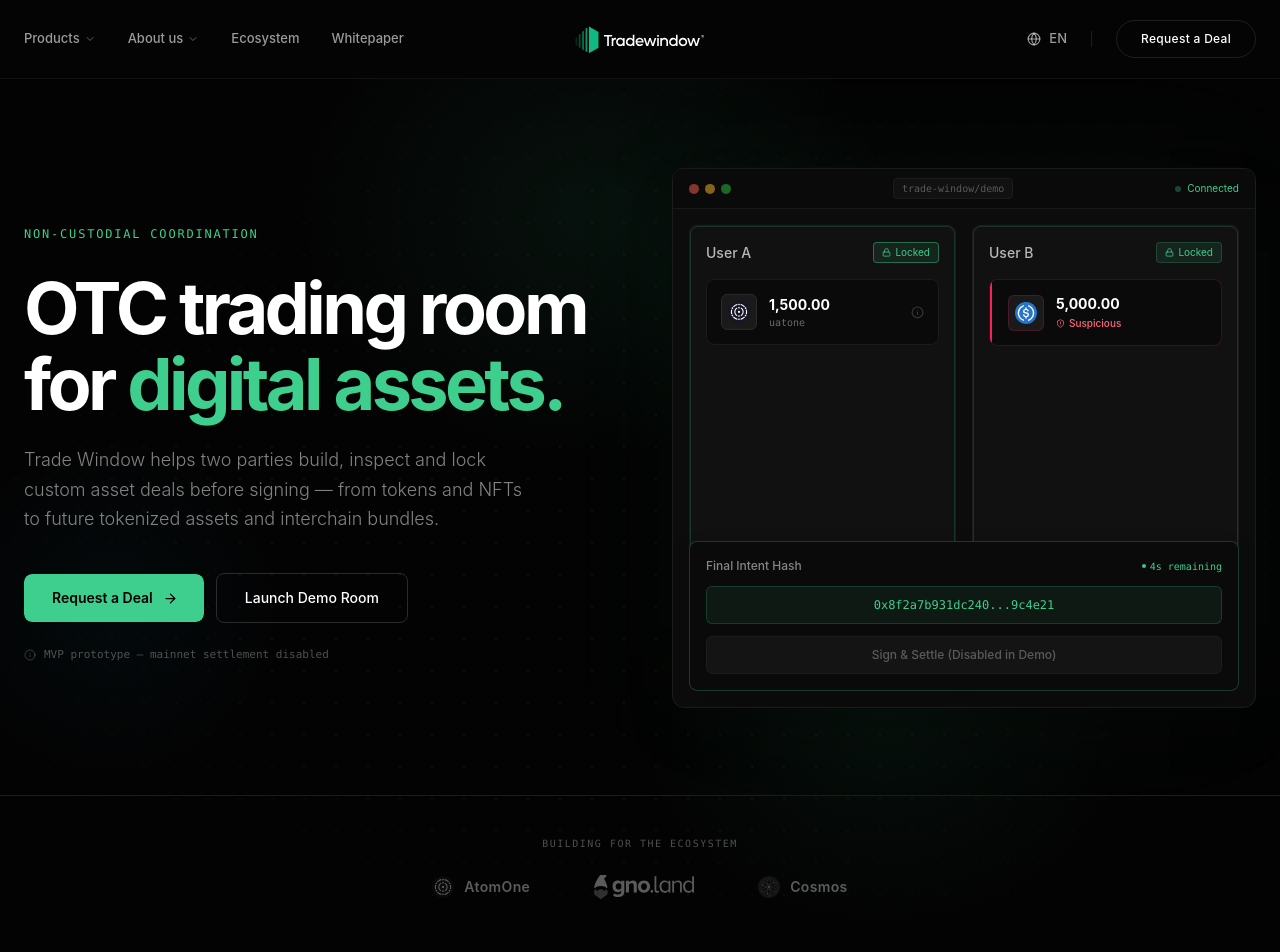
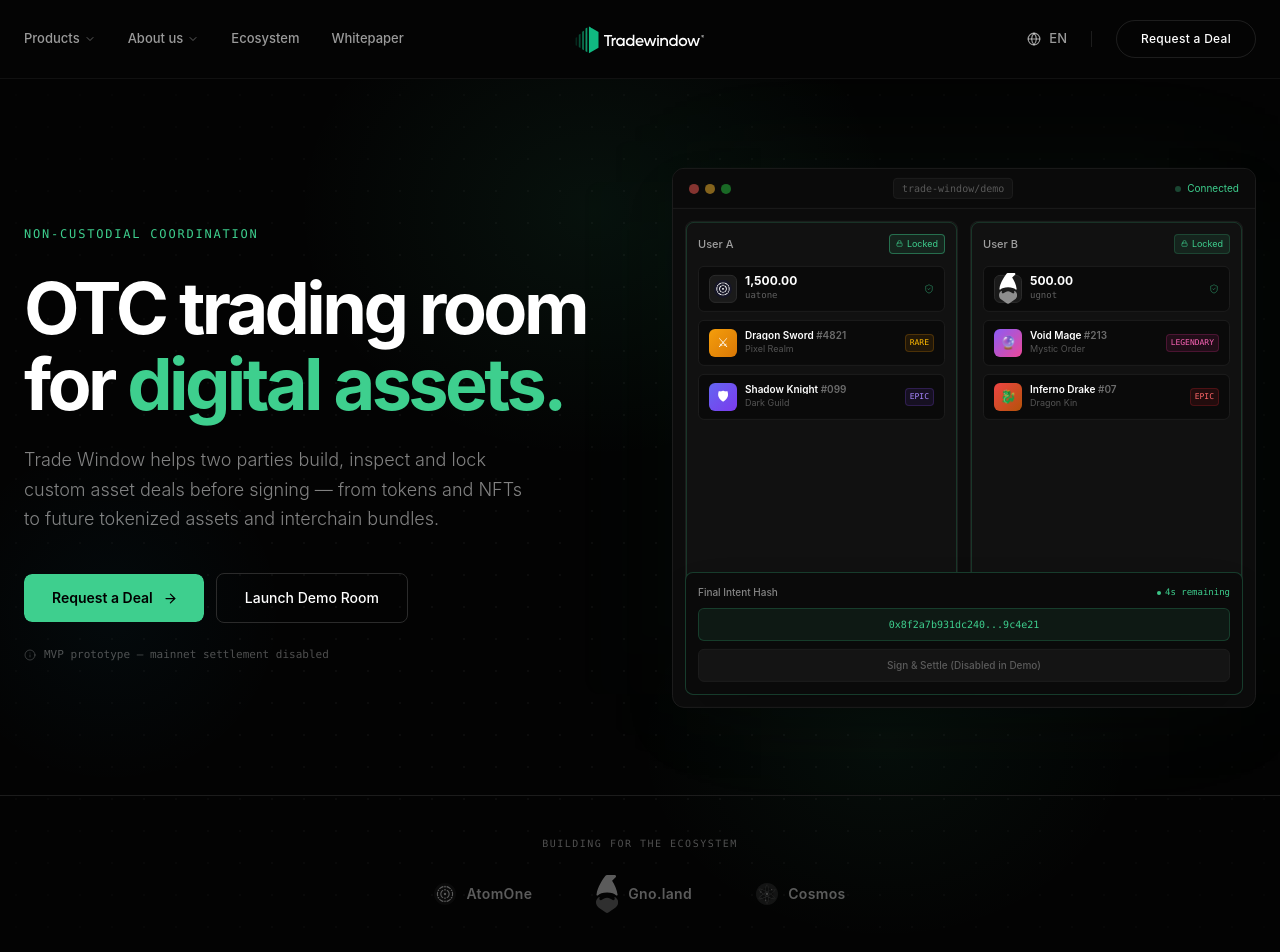
Before and after one commit to dintsen/trade-window, a Next.js app in the folder apps/web/: page / in a window 1280 px wide. Shown: the top 952 px of the page. Built offline with nearby package versions, Linux system fonts and the light colour scheme; a web font is replaced by a local one.

Commit message:
fix: UX pass — wallet logos, remove Preview badge, NFT cards in hero + products mockup, gnot-icon in ecosystem

```diff
--- a/apps/web/src/components/landing/hero-section.tsx
+++ b/apps/web/src/components/landing/hero-section.tsx
@@ -4,7 +4,7 @@
 import Link from 'next/link';
 import Image from 'next/image';
 import { motion } from 'framer-motion';
-import { ArrowRight, ShieldAlert, Lock, Info } from 'lucide-react';
+import { ArrowRight, ShieldCheck, Lock, Info, Sword, Zap, Star } from 'lucide-react';
 import { AnimatedTag } from './animated-tag';
 
 const ease = [0.21, 0.47, 0.32, 0.98] as const;
@@ -178,79 +178,130 @@
               </div>
 
               {/* Mockup Body */}
-              <div className="flex-1 p-4 grid grid-cols-2 gap-4 relative">
-                {/* User A Panel */}
+              <div className="flex-1 p-3 grid grid-cols-2 gap-3 relative overflow-hidden">
+
+                {/* User A Panel — ATONE + 2 weapon NFTs */}
                 <motion.div
-                  className="bg-[#111111] border border-[#1c1c1c] rounded-lg p-4 flex flex-col relative"
+                  className="bg-[#111111] border border-[#1c1c1c] rounded-lg p-3 flex flex-col gap-2 relative"
                   initial={{ opacity: 0, y: 10 }}
                   animate={{ opacity: 1, y: 0 }}
                   transition={{ delay: 0.6, duration: 0.4 }}
                 >
                   <div className="absolute inset-0 border border-[#3ECF8E]/20 rounded-lg pointer-events-none" />
-                  <div className="flex justify-between items-center mb-4">
-                    <span className="text-sm text-white/70 font-medium">User A</span>
+                  <div className="flex justify-between items-center mb-1">
+                    <span className="text-[11px] text-white/60 font-medium">User A</span>
                     <motion.div
-                      className="flex items-center gap-1 text-[10px] text-[#3ECF8E] bg-[#3ECF8E]/10 px-2 py-0.5 rounded border border-[#3ECF8E]/20"
+                      className="flex items-center gap-1 text-[9px] text-[#3ECF8E] bg-[#3ECF8E]/10 px-1.5 py-0.5 rounded border border-[#3ECF8E]/20"
                       animate={{ borderColor: ['rgba(62,207,142,0.2)', 'rgba(62,207,142,0.5)', 'rgba(62,207,142,0.2)'] }}
                       transition={{ duration: 3, repeat: Infinity }}
                     >
-                      <Lock size={9} /> Locked
+                      <Lock size={7} /> Locked
                     </motion.div>
                   </div>
-                  <div className="bg-[#0a0a0a] rounded-lg p-3.5 flex items-center justify-between mb-2 border border-[#1c1c1c]">
-                    <div className="flex items-center gap-3">
-                      <div className="w-9 h-9 rounded-md bg-[#1a1a1a] flex items-center justify-center p-1.5 border border-[#2b2b2b]">
-                        <Image src="/assets/logos/atomone.svg" alt="AtomOne" width={22} height={22} className="object-contain" />
-                      </div>
-                      <div className="flex flex-col">
-                        <div className="text-sm font-bold text-white">1,500.00</div>
-                        <div className="text-[10px] text-white/40 font-mono">uatone</div>
-                      </div>
+
+                  {/* Token row */}
+                  <div className="bg-[#0a0a0a] rounded-md px-2.5 py-2 flex items-center gap-2 border border-[#1c1c1c]">
+                    <div className="w-7 h-7 rounded-md bg-[#1a1a1a] flex items-center justify-center p-1 border border-[#2b2b2b] shrink-0">
+                      <Image src="/assets/logos/atomone.svg" alt="AtomOne" width={18} height={18} className="object-contain" />
                     </div>
-                    <Info size={13} className="text-white/20" />
+                    <div className="flex-1 min-w-0">
+                      <div className="text-xs font-bold text-white leading-none">1,500.00</div>
+                      <div className="text-[9px] text-white/35 font-mono mt-0.5">uatone</div>
+                    </div>
+                    <ShieldCheck size={10} className="text-[#3ECF8E]/50 shrink-0" />
+                  </div>
+
+                  {/* NFT — Dragon Sword */}
+                  <div className="bg-[#0a0a0a] rounded-md px-2.5 py-2 flex items-center gap-2 border border-[#1c1c1c]">
+                    <div className="w-7 h-7 rounded-md shrink-0 flex items-center justify-center text-[13px]"
+                      style={{ background: 'linear-gradient(135deg, #f59e0b, #d97706)' }}>
+                      ⚔
+                    </div>
+                    <div className="flex-1 min-w-0">
+                      <div className="text-[10px] font-semibold text-white leading-none truncate">Dragon Sword <span className="text-white/40">#4821</span></div>
+                      <div className="text-[9px] text-white/30 mt-0.5">Pixel Realm</div>
+                    </div>
+                    <span className="text-[8px] font-mono px-1 py-0.5 rounded bg-amber-500/10 border border-amber-500/20 text-amber-400 shrink-0">RARE</span>
+                  </div>
+
+                  {/* NFT — Shadow Knight */}
+                  <div className="bg-[#0a0a0a] rounded-md px-2.5 py-2 flex items-center gap-2 border border-[#1c1c1c]">
+                    <div className="w-7 h-7 rounded-md shrink-0 flex items-center justify-center text-[13px]"
+                      style={{ background: 'linear-gradient(135deg, #6366f1, #7c3aed)' }}>
+                      🛡
+                    </div>
+                    <div className="flex-1 min-w-0">
+                      <div className="text-[10px] font-semibold text-white leading-none truncate">Shadow Knight <span className="text-white/40">#099</span></div>
+                      <div className="text-[9px] text-white/30 mt-0.5">Dark Guild</div>
+                    </div>
+                    <span className="text-[8px] font-mono px-1 py-0.5 rounded bg-violet-500/10 border border-violet-500/20 text-violet-400 shrink-0">EPIC</span>
                   </div>
                 </motion.div>
 
-                {/* User B Panel */}
+                {/* User B Panel — GNOT + character NFT */}
                 <motion.div
-                  className="bg-[#111111] border border-[#1c1c1c] rounded-lg p-4 flex flex-col relative"
+                  className="bg-[#111111] border border-[#1c1c1c] rounded-lg p-3 flex flex-col gap-2 relative"
                   initial={{ opacity: 0, y: 10 }}
                   animate={{ opacity: 1, y: 0 }}
                   transition={{ delay: 0.75, duration: 0.4 }}
                 >
                   <div className="absolute inset-0 border border-[#3ECF8E]/20 rounded-lg pointer-events-none" />
-                  <div className="flex justify-between items-center mb-4">
-                    <span className="text-sm text-white/70 font-medium">User B</span>
-                    <div className="flex items-center gap-1 text-[10px] text-[#3ECF8E] bg-[#3ECF8E]/10 px-2 py-0.5 rounded border border-[#3ECF8E]/20">
-                      <Lock size={9} /> Locked
+                  <div className="flex justify-between items-center mb-1">
+                    <span className="text-[11px] text-white/60 font-medium">User B</span>
+                    <div className="flex items-center gap-1 text-[9px] text-[#3ECF8E] bg-[#3ECF8E]/10 px-1.5 py-0.5 rounded border border-[#3ECF8E]/20">
+                      <Lock size={7} /> Locked
                     </div>
                   </div>
-                  <div className="bg-[#0a0a0a] rounded-lg p-3.5 flex items-center justify-between mb-2 border border-rose-500/20 relative overflow-hidden">
-                    <div className="absolute left-0 top-0 bottom-0 w-0.5 bg-rose-500" />
-                    <div className="flex items-center gap-3 pl-1">
-                      <div className="w-9 h-9 rounded-md bg-[#1a1a1a] flex items-center justify-center p-1.5 border border-rose-500/20">
-                        <Image src="/assets/logos/usdc.svg" alt="USDC" width={22} height={22} className="object-contain" />
-                      </div>
-                      <div className="flex flex-col">
-                        <div className="text-sm font-bold text-white">5,000.00</div>
-                        <div className="text-[10px] text-rose-400 flex items-center gap-1 font-medium mt-0.5">
-                          <ShieldAlert size={9} /> Suspicious
-                        </div>
-                      </div>
+
+                  {/* Token row — GNOT */}
+                  <div className="bg-[#0a0a0a] rounded-md px-2.5 py-2 flex items-center gap-2 border border-[#1c1c1c]">
+                    <div className="w-7 h-7 rounded-md bg-[#1a1a1a] flex items-center justify-center p-1 border border-[#2b2b2b] shrink-0">
+                      <Image src="/assets/logos/gnot-icon.svg" alt="GNOT" width={18} height={18} className="object-contain" />
                     </div>
+                    <div className="flex-1 min-w-0">
+                      <div className="text-xs font-bold text-white leading-none">500.00</div>
+                      <div className="text-[9px] text-white/35 font-mono mt-0.5">ugnot</div>
+                    </div>
+                    <ShieldCheck size={10} className="text-[#3ECF8E]/50 shrink-0" />
+                  </div>
+
+                  {/* NFT — Void Mage character */}
+                  <div className="bg-[#0a0a0a] rounded-md px-2.5 py-2 flex items-center gap-2 border border-[#1c1c1c]">
+                    <div className="w-7 h-7 rounded-md shrink-0 flex items-center justify-center text-[13px]"
+                      style={{ background: 'linear-gradient(135deg, #8b5cf6, #ec4899)' }}>
+                      🔮
+                    </div>
+                    <div className="flex-1 min-w-0">
+                      <div className="text-[10px] font-semibold text-white leading-none truncate">Void Mage <span className="text-white/40">#213</span></div>
+                      <div className="text-[9px] text-white/30 mt-0.5">Mystic Order</div>
+                    </div>
+                    <span className="text-[8px] font-mono px-1 py-0.5 rounded bg-pink-500/10 border border-pink-500/20 text-pink-400 shrink-0">LEGENDARY</span>
+                  </div>
+
+                  {/* NFT — Inferno Drake */}
+                  <div className="bg-[#0a0a0a] rounded-md px-2.5 py-2 flex items-center gap-2 border border-[#1c1c1c]">
+                    <div className="w-7 h-7 rounded-md shrink-0 flex items-center justify-center text-[13px]"
+                      style={{ background: 'linear-gradient(135deg, #ef4444, #b45309)' }}>
+                      🐉
+                    </div>
+                    <div className="flex-1 min-w-0">
+                      <div className="text-[10px] font-semibold text-white leading-none truncate">Inferno Drake <span className="text-white/40">#07</span></div>
+                      <div className="text-[9px] text-white/30 mt-0.5">Dragon Kin</div>
+                    </div>
+                    <span className="text-[8px] font-mono px-1 py-0.5 rounded bg-red-500/10 border border-red-500/20 text-red-400 shrink-0">EPIC</span>
                   </div>
                 </motion.div>
 
                 {/* Intent Hash preview */}
                 <motion.div
-                  className="absolute bottom-4 left-4 right-4 bg-[#0a0a0a] border border-[#3ECF8E]/25 rounded-lg p-4 shadow-2xl flex flex-col gap-3"
+                  className="absolute bottom-3 left-3 right-3 bg-[#0a0a0a] border border-[#3ECF8E]/25 rounded-lg p-3 shadow-2xl flex flex-col gap-2"
                   initial={{ opacity: 0, y: 16 }}
                   animate={{ opacity: 1, y: 0 }}
                   transition={{ delay: 0.95, duration: 0.45 }}
                 >
                   <div className="flex justify-between items-center">
-                    <span className="text-xs font-medium text-white/50">Final Intent Hash</span>
-                    <span className="text-[10px] text-[#3ECF8E] font-mono flex items-center gap-1">
+                    <span className="text-[10px] font-medium text-white/50">Final Intent Hash</span>
+                    <span className="text-[9px] text-[#3ECF8E] font-mono flex items-center gap-1">
                       <motion.div
                         className="w-1 h-1 rounded-full bg-[#3ECF8E]"
                         animate={{ opacity: [1, 0, 1] }}
@@ -259,10 +310,10 @@
                       <CountdownDisplay />
                     </span>
                   </div>
-                  <div className="text-xs font-mono text-[#3ECF8E] bg-[#3ECF8E]/8 px-3 py-2.5 rounded-md break-all border border-[#3ECF8E]/20 text-center">
+                  <div className="text-[10px] font-mono text-[#3ECF8E] bg-[#3ECF8E]/8 px-2.5 py-2 rounded-md border border-[#3ECF8E]/20 text-center">
                     0x8f2a7b931dc240...9c4e21
                   </div>
-                  <div className="w-full bg-white/[0.04] text-white/30 text-xs py-2.5 rounded-md text-center border border-[#1c1c1c] font-medium">
+                  <div className="w-full bg-white/[0.04] text-white/30 text-[10px] py-2 rounded-md text-center border border-[#1c1c1c] font-medium">
                     Sign &amp; Settle (Disabled in Demo)
                   </div>
                 </motion.div>
@@ -284,7 +335,7 @@
           <div className="flex flex-wrap items-center justify-center gap-10 md:gap-16">
             {[
               { src: '/assets/logos/atomone.svg', alt: 'AtomOne', label: 'AtomOne', w: 22 },
-              { src: '/assets/logos/gno.svg', alt: 'Gno.land', label: null, w: 100 },
+              { src: '/assets/logos/gnot-icon.svg', alt: 'Gno.land', label: 'Gno.land', w: 22 },
               { src: '/assets/logos/cosmos.svg', alt: 'Cosmos', label: 'Cosmos', w: 22 },
             ].map((eco, i) => (
               <motion.div
```
Also changed, not shown: apps/web/src/app/trade/page.tsx (+8 -6 lines), apps/web/src/components/landing/products-section.tsx (+33 -1 lines).
